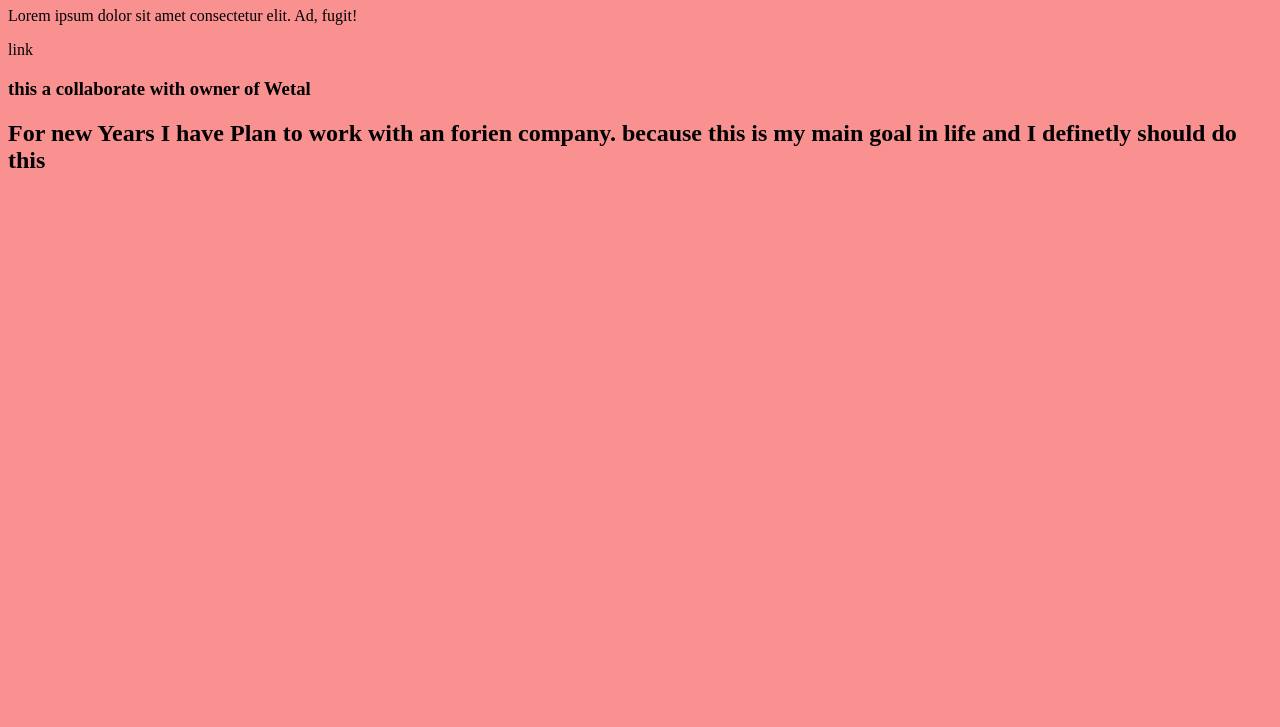
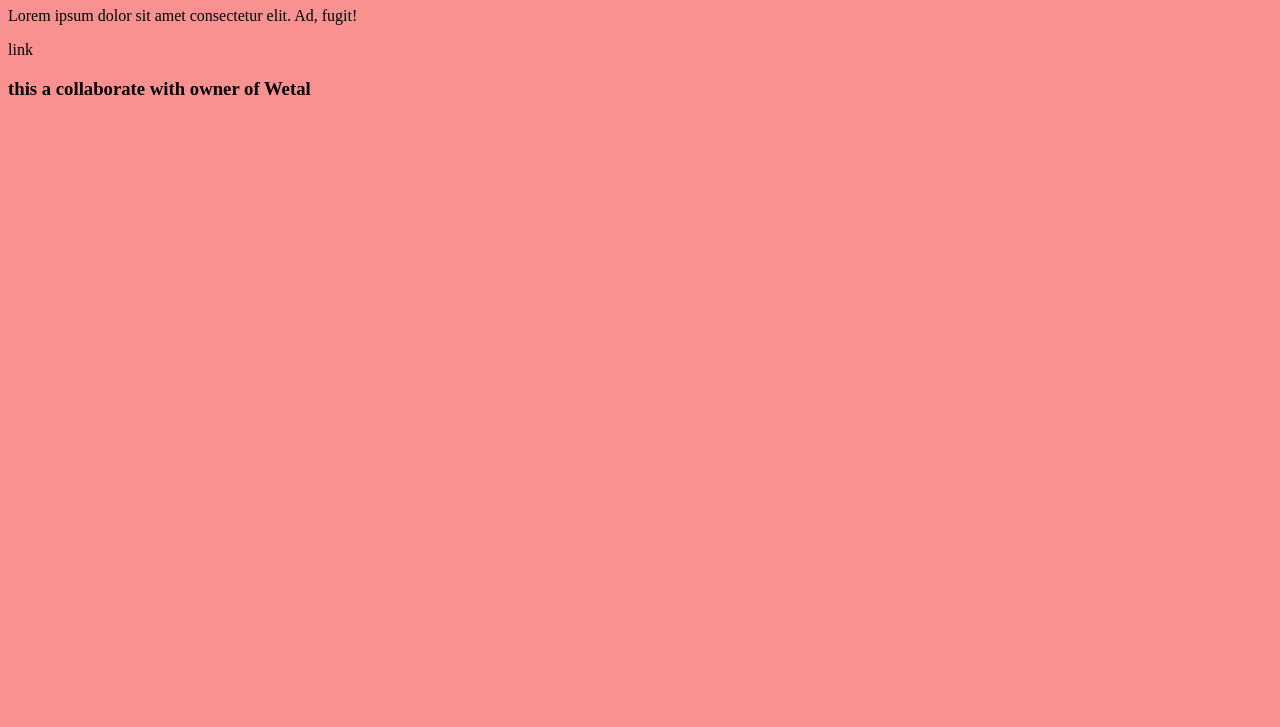
Before and after one commit to asaddoost/git-for-test-1, a plain HTML site: page index.html in a window 1280 px wide. Shown: the part 73-800 px from the top of the page. Drawn offline with Linux system fonts and the light colour scheme.

Commit message:
some thing deleted

```diff
--- a/index.html
+++ b/index.html
@@ -13,7 +13,7 @@
     <p>Lorem ipsum dolor sit amet consectetur  elit. Ad, fugit!</p>
     <a sre="#">link</a>
     <h3>this a collaborate with owner of Wetal</h3>
-    <h2>For new Years I have Plan to work with an forien company. because this is my main goal in life and I definetly should do this</h2>
+
 
 </body>
 </html>
```
